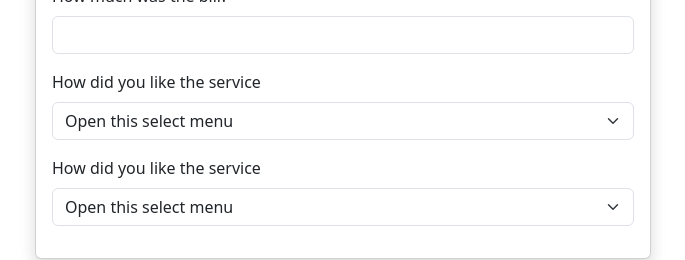
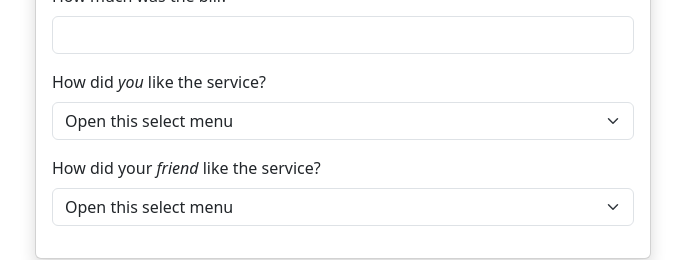
Before and after one commit to HectorKayman/react-tip-calculator, a React (Vite) app: page / in a window 1280 px wide. Shown: the part 159-419 px from the top of the page, without its empty margins (297-982 px from the left). Built offline with nearby package versions, Linux system fonts and the light colour scheme.

Commit message:
Add select option elements

```diff
--- a/src/App.jsx
+++ b/src/App.jsx
@@ -38,8 +38,12 @@ function Form({ bill, userTip, friendTip }) {
   return (
     <form>
       <Bill bill={bill} />
-      <Tip tip={userTip} />
-      <Tip tip={friendTip} />
+      <Tip tip={userTip}>
+        How did <em>you</em> like the service?
+      </Tip>
+      <Tip tip={friendTip}>
+        How did your <em>friend</em> like the service?
+      </Tip>
     </form>
   );
 }
@@ -55,17 +59,19 @@ function Bill({ bill }) {
   );
 }
 
-function Tip({ tip }) {
+function Tip({ tip, children }) {
   return (
     <div className="mb-3">
       <label htmlFor="user-tip" className="form-label">
-        How did you like the service
+        {children}
       </label>
       <select className="form-select" name="user-tip" id="user-tip">
         <option defaultValue={null}>Open this select menu</option>
-        <option value="1">One</option>
-        <option value="2">Two</option>
-        <option value="3">Three</option>
+        <option value="0">Dissatisfied (0%)</option>
+        <option value="5">It was okay (5%)</option>
+        <option value="10">It was pretty good (10%)</option>
+        <option value="15">It was really good (15%)</option>
+        <option value="20">Absolutely Amazing (20%)</option>
       </select>
     </div>
   );
```
